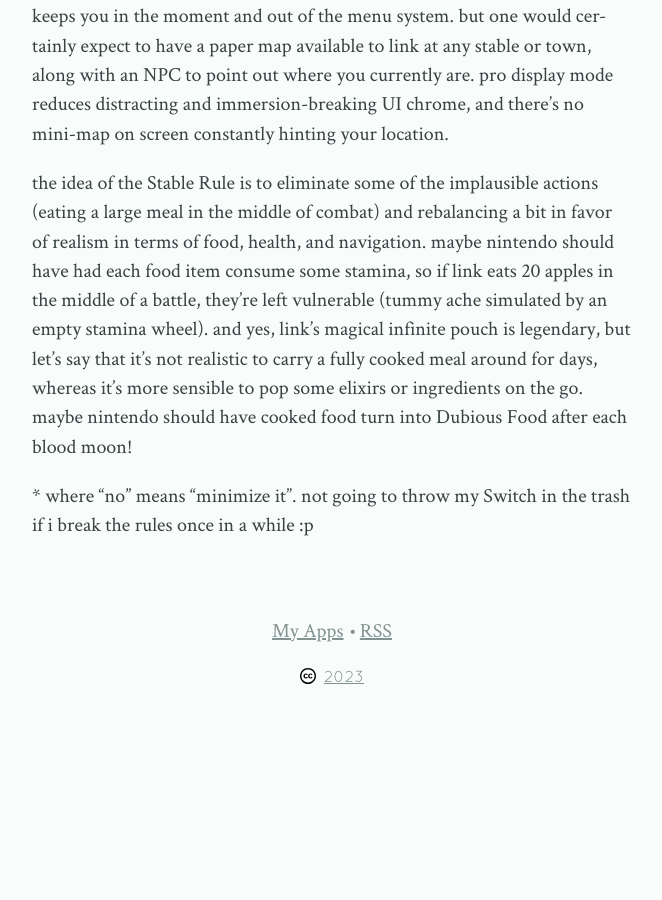
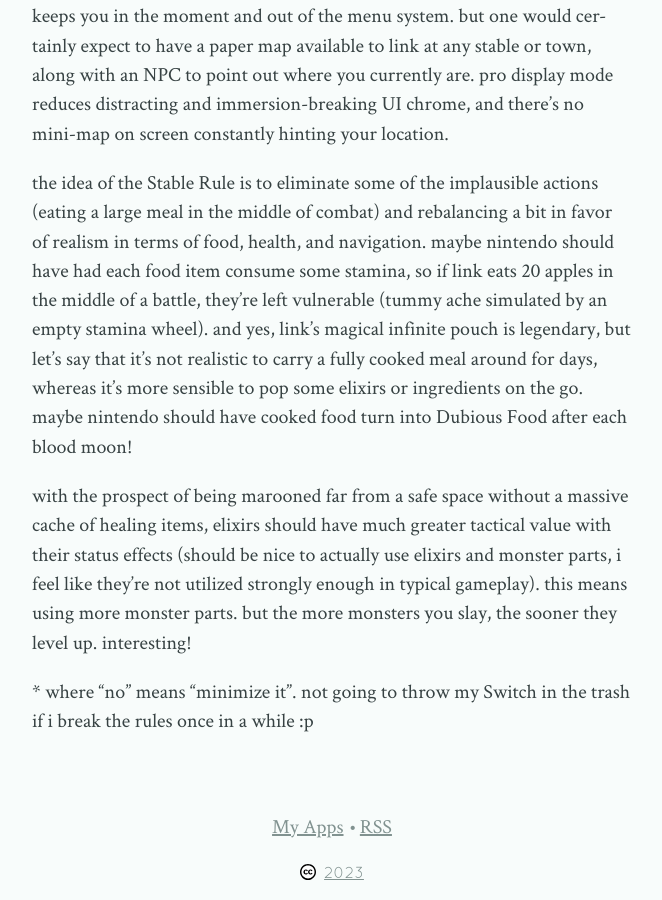
Before and after one commit to mmertsock/mmertsock.github.io, a Jekyll site: the page built from in-the-wild.md, in a window 1280 px wide and 900 px high, scrolled down 755 px. Shown: the whole window, without its empty margins (308-970 px from the left). Built offline with Jekyll 4.4.1, drawn with Linux system fonts in a browser that asks for light colours; before the commit the page ends 1459 px from its top, so only the background shows below that.

Commit message:
in the wild

```diff
--- a/in-the-wild.md
+++ b/in-the-wild.md
@@ -17,4 +17,6 @@ and avoiding use of the map while out in the field reduces reliance on "gps", ke
 
 the idea of the Stable Rule is to eliminate some of the implausible actions (eating a large meal in the middle of combat) and rebalancing a bit in favor of realism in terms of food, health, and navigation. maybe nintendo should have had each food item consume some stamina, so if link eats 20 apples in the middle of a battle, they're left vulnerable (tummy ache simulated by an empty stamina wheel). and yes, link's magical infinite pouch is legendary, but let's say that it's not realistic to carry a fully cooked meal around for days, whereas it's more sensible to pop some elixirs or ingredients on the go. maybe nintendo should have cooked food turn into Dubious Food after each blood moon!
 
+with the prospect of being marooned far from a safe space without a massive cache of healing items, elixirs should have much greater tactical value with their status effects (should be nice to actually use elixirs and monster parts, i feel like they're not utilized strongly enough in typical gameplay). this means using more monster parts. but the more monsters you slay, the sooner they level up. interesting!
+
 \* where "no" means "minimize it". not going to throw my Switch in the trash if i break the rules once in a while :p
```
